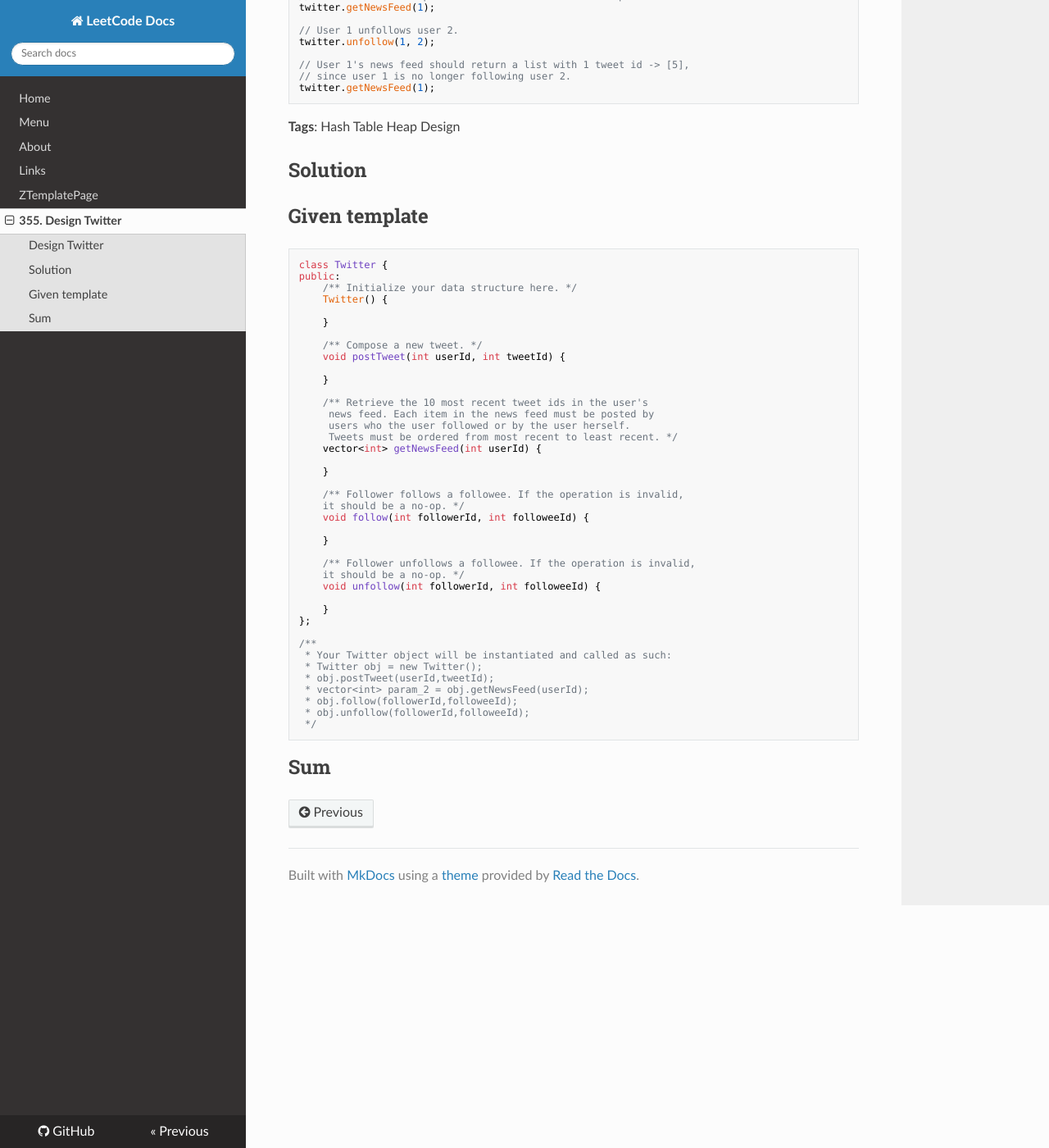
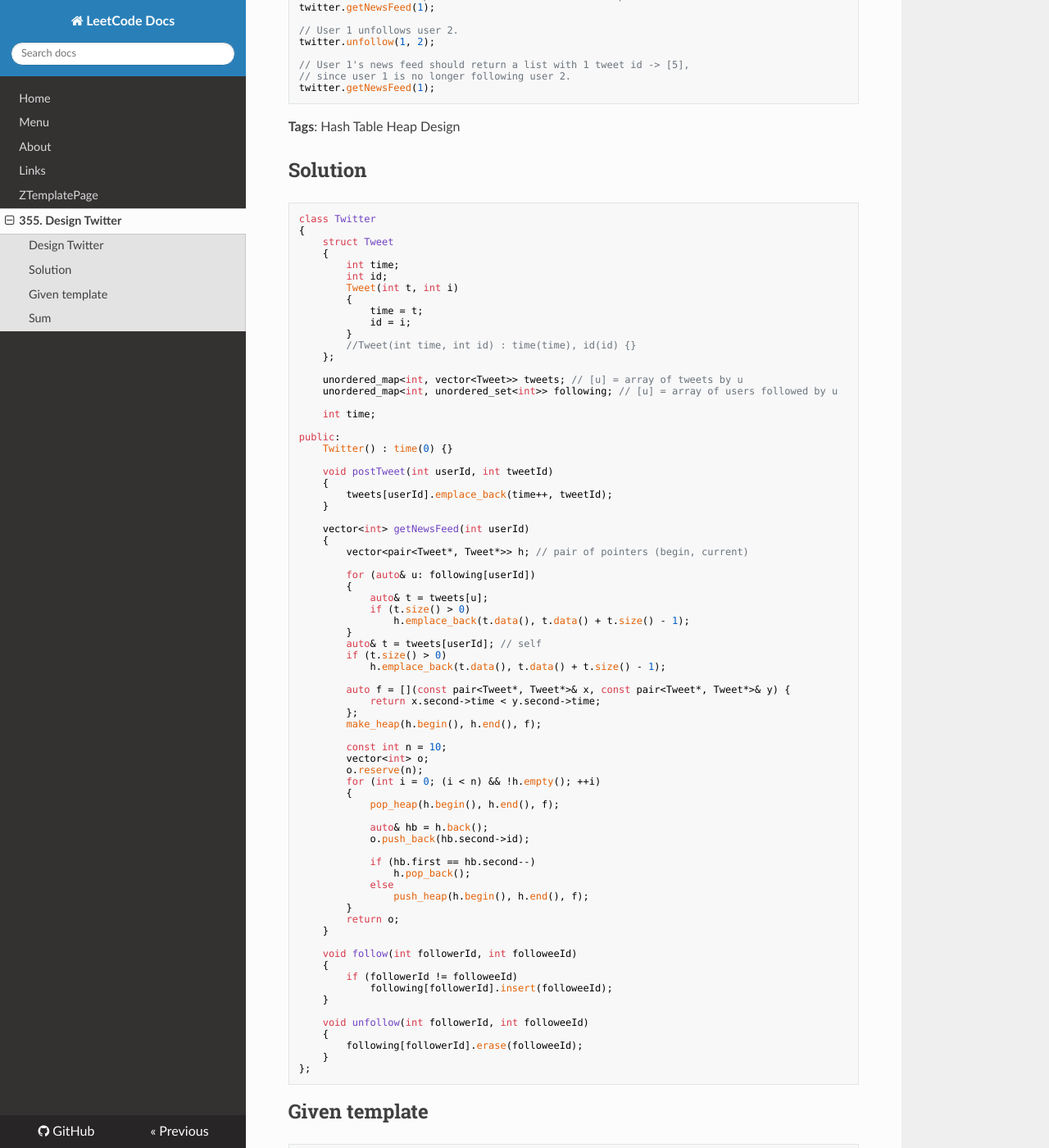
Before and after one commit to JSSU/DocLeetCode, an MkDocs documentation site: the page built from docs/Leetcode/355 Design Twitter.md, in a window 1280 px wide and 1400 px high, scrolled down 763 px. Shown: the whole window at 82% size. Built offline with MkDocs 1.6.1, drawn with Linux system fonts in a browser that asks for light colours; nearby versions of some CDN libraries; old or Windows-style settings are respelled for this version of MkDocs.

Commit message:
Twitter code check in

````diff
--- a/docs/Leetcode/355 Design Twitter.md
+++ b/docs/Leetcode/355 Design Twitter.md
@@ -42,10 +42,83 @@ twitter.getNewsFeed(1);
 **Tags**: Hash Table Heap Design
 
 ## Solution
+```cpp
+class Twitter
+{
+    struct Tweet
+    {
+        int time;
+        int id;
+        Tweet(int t, int i)
+        {
+            time = t;
+            id = i;
+        }
+        //Tweet(int time, int id) : time(time), id(id) {}
+    };
 
+    unordered_map<int, vector<Tweet>> tweets; // [u] = array of tweets by u
+    unordered_map<int, unordered_set<int>> following; // [u] = array of users followed by u
 
+    int time;
 
+public:
+    Twitter() : time(0) {}
 
+    void postTweet(int userId, int tweetId)
+    {
+        tweets[userId].emplace_back(time++, tweetId);
+    }
+
+    vector<int> getNewsFeed(int userId)
+    {
+        vector<pair<Tweet*, Tweet*>> h; // pair of pointers (begin, current)
+
+        for (auto& u: following[userId])
+        {
+            auto& t = tweets[u];
+            if (t.size() > 0)
+                h.emplace_back(t.data(), t.data() + t.size() - 1);
+        }
+        auto& t = tweets[userId]; // self
+        if (t.size() > 0)
+            h.emplace_back(t.data(), t.data() + t.size() - 1);
+
+        auto f = [](const pair<Tweet*, Tweet*>& x, const pair<Tweet*, Tweet*>& y) {
+            return x.second->time < y.second->time;
+        };
+        make_heap(h.begin(), h.end(), f);
+
+        const int n = 10;
+        vector<int> o;
+        o.reserve(n);
+        for (int i = 0; (i < n) && !h.empty(); ++i)
+        {
+            pop_heap(h.begin(), h.end(), f);
+
+            auto& hb = h.back();
+            o.push_back(hb.second->id);
+
+            if (hb.first == hb.second--)
+                h.pop_back();
+            else
+                push_heap(h.begin(), h.end(), f);
+        }
+        return o;
+    }
+
+    void follow(int followerId, int followeeId)
+    {
+        if (followerId != followeeId)
+            following[followerId].insert(followeeId);
+    }
+
+    void unfollow(int followerId, int followeeId)
+    {
+        following[followerId].erase(followeeId);
+    }
+};
+```
 
 ## Given template
 ```cpp
````
Also changed, not shown: docs/Reference/One VS another.md (added, +99 -0 lines).
